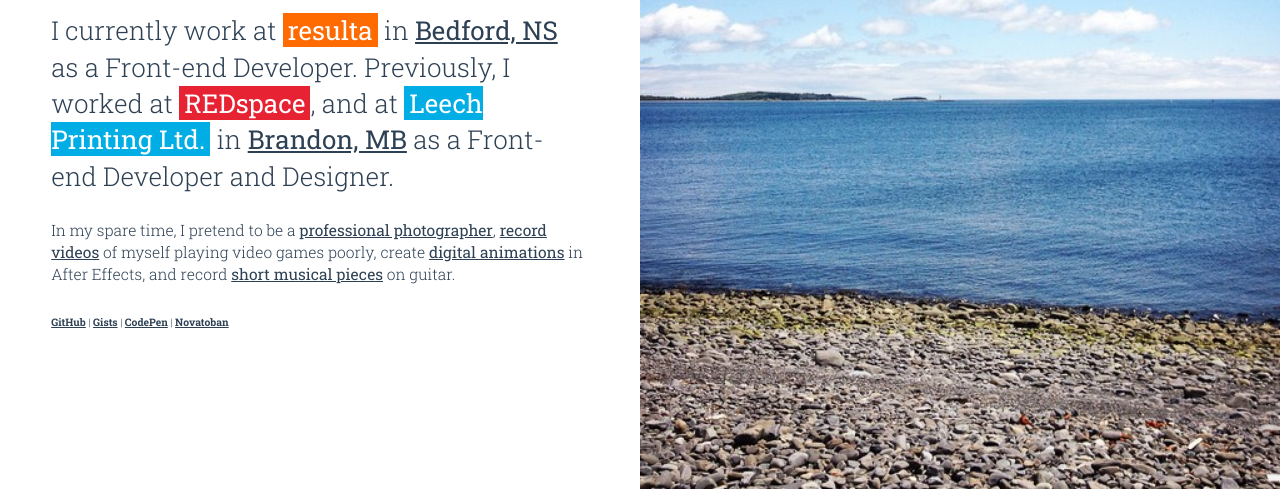
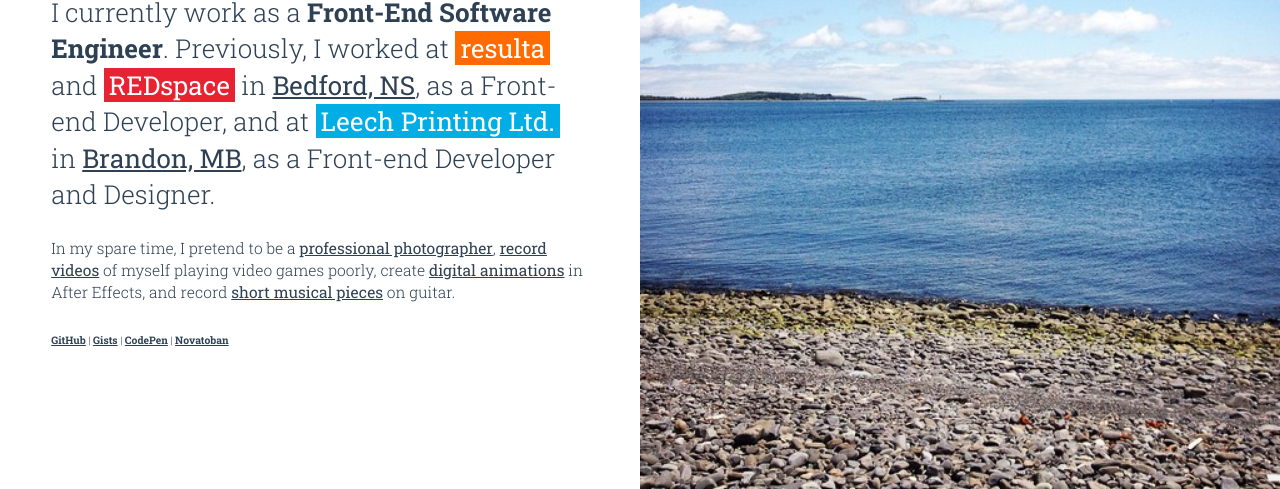
Before and after one commit to kellylawrence/kellylawrence.github.io, a website: page src/index.html in a window 1280 px wide. Shown: the part 311-800 px from the top of the page. Drawn offline with nearby package versions, Linux system fonts and the light colour scheme; files that its build step writes are made by us from their sources.

Commit message:
Update employment history.

```diff
--- a/src/index.html
+++ b/src/index.html
@@ -61,10 +61,7 @@
     <div class="container">
       <!-- Page title -->
       <h1><strong>Kelly Lawrence</strong> / Front-end Developer And Designer</h1><!-- Intro -->
-      <p class="intro">I currently work at <a class="employer resulta"
-         href="https://www.resulta.com/">resulta</a> in <a href="https://en.wikipedia.org/wiki/Bedford,_Nova_Scotia">Bedford, NS</a> as a Front-end Developer. Previously, I worked at <a class="employer redspace"
-         href="https://www.redspace.com/">REDspace</a>, and at <a class="employer leech"
-         href="http://leechprint.com/">Leech Printing Ltd.</a> in <a href="https://en.wikipedia.org/wiki/Brandon,_Manitoba">Brandon, MB</a> as a Front-end Developer and Designer.</p><!-- Additional content -->
+      <p class="intro">I currently work as a <strong>Front-End Software Engineer</strong>. Previously, I worked at <a class="employer resulta" href="https://www.resulta.com/">resulta</a> and <a class="employer redspace" href="https://www.redspace.com/">REDspace</a> in <a href="https://en.wikipedia.org/wiki/Bedford,_Nova_Scotia">Bedford, NS</a>, as a Front-end Developer, and at <a class="employer leech" href="http://leechprint.com/">Leech Printing Ltd.</a> in <a href="https://en.wikipedia.org/wiki/Brandon,_Manitoba">Brandon, MB</a>, as a Front-end Developer and Designer.</p><!-- Additional content -->
       <p>In my spare time, I pretend to be a <a href="https://www.instagram.com/probably.batman/">professional photographer</a>, <a href="https://www.youtube.com/c/KellyLawrence-Master-of-the-Universe">record videos</a> of myself playing video games
       poorly, create <a href="https://vimeo.com/kellylawrence">digital animations</a> in After Effects, and record <a href="https://soundcloud.com/kellylawrence">short musical pieces</a> on guitar.</p><!-- Social links -->
       <p class="web-presence">
--- a/src/sass/_typography.scss
+++ b/src/sass/_typography.scss
@@ -60,6 +60,10 @@ p {
   }
 }
 
+strong {
+  font-weight: 600;
+}
+
 .intro {
   font-size: calc(1.25vw + 1.25vh);
   // @include fluid-type(25px, 31.25px);
```
Also changed, not shown: app/index.html (+1 -1 lines), app/style.css.
